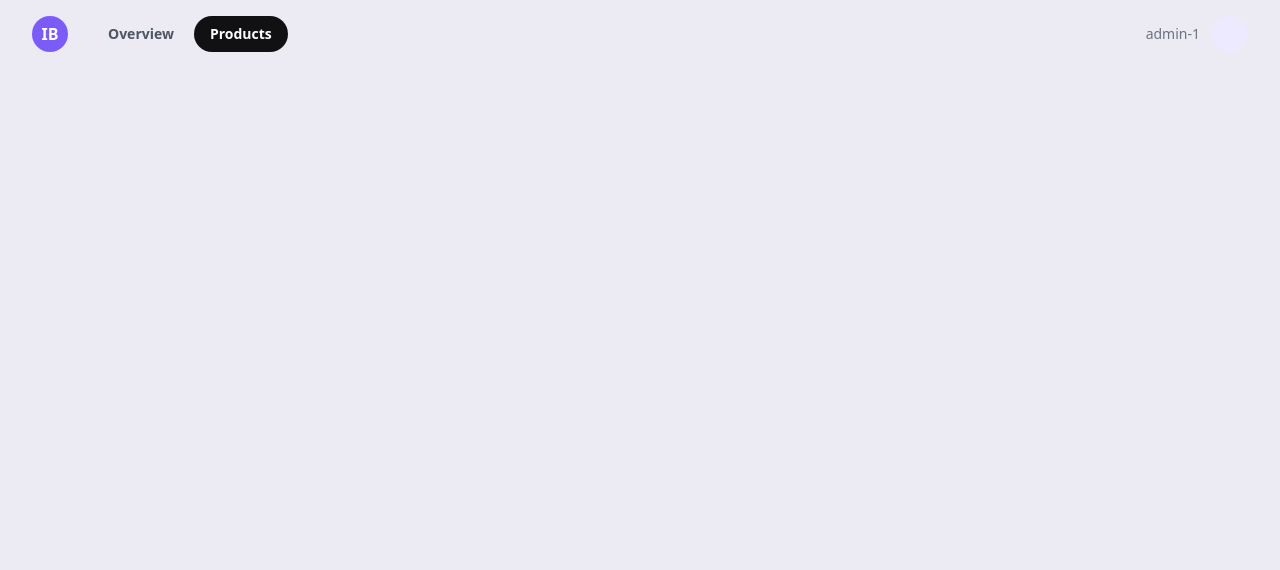
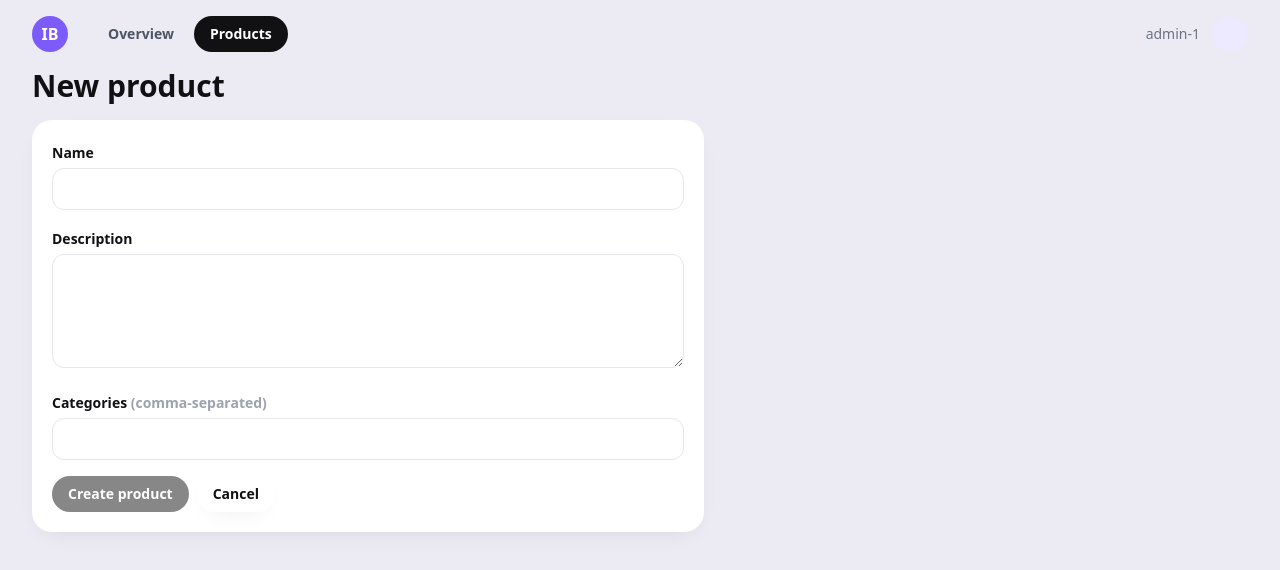
Before and after one commit to jackMoven1/alpinebrick-platform, a React (Vite) app in the folder systems/admin-ui/: page /products/new in a window 1280 px wide. Shown: the top 570 px of the page. Built offline with nearby package versions, Linux system fonts and the light colour scheme.

Commit message:
feat(admin-ui): create-product form with live slug + validation

```diff
--- a/systems/admin-ui/src/catalog/ProductForm.jsx
+++ b/systems/admin-ui/src/catalog/ProductForm.jsx
@@ -1 +1,70 @@
-export default function ProductForm() { return null }
+import { useState } from 'react'
+import { useNavigate } from 'react-router-dom'
+import mockApi from '../data/mockApi.js'
+import { slugify } from '../lib/slug.js'
+import Card from '../ui/Card.jsx'
+import Button from '../ui/Button.jsx'
+import { useToast } from '../ui/toast.jsx'
+
+export default function ProductForm() {
+  const nav = useNavigate()
+  const toast = useToast()
+  const [form, setForm] = useState({ name: '', description: '', categories: '', slug: '' })
+  const [errors, setErrors] = useState({})
+  const [saving, setSaving] = useState(false)
+
+  const set = (k, v) => setForm((f) => ({ ...f, [k]: v }))
+  const previewSlug = form.slug || slugify(form.name)
+  const valid = form.name.trim().length > 0
+
+  const submit = async (e) => {
+    e.preventDefault()
+    if (!valid) { setErrors({ name: 'Name is required' }); return }
+    setSaving(true)
+    try {
+      const p = await mockApi.createProduct({
+        name: form.name.trim(),
+        description: form.description,
+        slug: form.slug || undefined,
+        categories: form.categories.split(',').map((c) => c.trim()).filter(Boolean),
+        metadata: {},
+      })
+      toast.push('Product created')
+      nav(`/products/${p.id}`)
+    } catch (err) {
+      setErrors(err.fields || { name: err.message })
+      setSaving(false)
+    }
+  }
+
+  return (
+    <div className="max-w-2xl">
+      <h1 className="text-3xl font-bold">New product</h1>
+      <Card className="mt-4">
+        <form onSubmit={submit} className="space-y-4">
+          <label className="block">
+            <span className="text-sm font-semibold">Name</span>
+            <input value={form.name} onChange={(e) => set('name', e.target.value)}
+              className="mt-1 w-full rounded-xl border border-gray-200 px-3 py-2" />
+            {errors.name && <span className="text-xs text-accent">{errors.name}</span>}
+            {previewSlug && <span className="mt-1 block text-xs text-gray-400">slug: {previewSlug}</span>}
+          </label>
+          <label className="block">
+            <span className="text-sm font-semibold">Description</span>
+            <textarea value={form.description} onChange={(e) => set('description', e.target.value)}
+              rows={4} className="mt-1 w-full rounded-xl border border-gray-200 px-3 py-2" />
+          </label>
+          <label className="block">
+            <span className="text-sm font-semibold">Categories <span className="text-gray-400">(comma-separated)</span></span>
+            <input value={form.categories} onChange={(e) => set('categories', e.target.value)}
+              className="mt-1 w-full rounded-xl border border-gray-200 px-3 py-2" />
+          </label>
+          <div className="flex gap-2">
+            <Button type="submit" disabled={!valid || saving}>{saving ? 'Creating…' : 'Create product'}</Button>
+            <Button type="button" variant="ghost" onClick={() => nav('/products')}>Cancel</Button>
+          </div>
+        </form>
+      </Card>
+    </div>
+  )
+}
```
